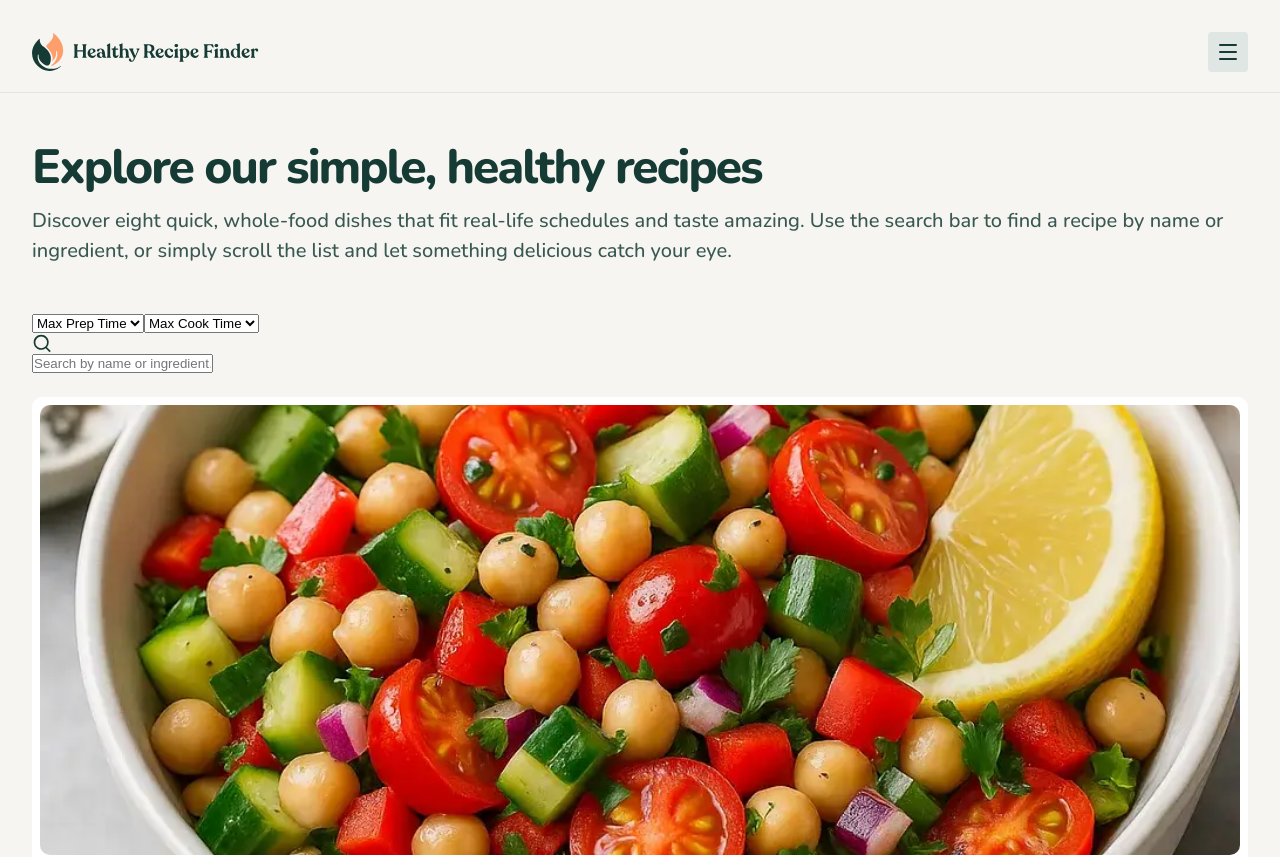
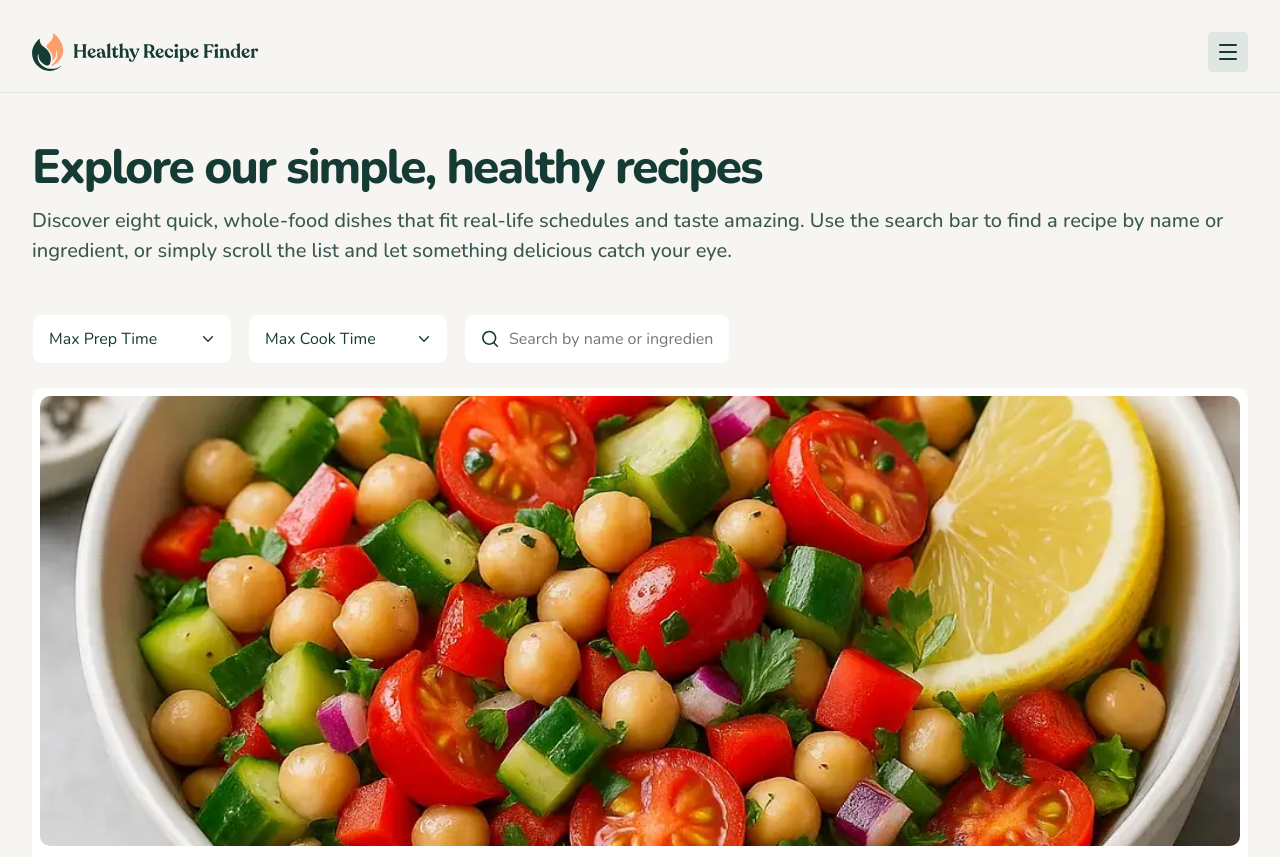
Before and after one commit to EdwardShanahan09/fm-recipe-finder, a React (Vite) app: page /recipes in a window 1280 px wide. Shown: the top 857 px of the page. Built offline with nearby package versions, Linux system fonts and the light colour scheme.

Commit message:
Style the recipe filters

```diff
--- a/src/pages/Recipes/RecipeFilters/RecipeFilters.css
+++ b/src/pages/Recipes/RecipeFilters/RecipeFilters.css
@@ -1,14 +1,93 @@
 .filters {
   margin-bottom: 2.4rem;
+  display: grid;
+  gap: 1.6rem;
+}
+
+.filters__select-wrap {
+  position: relative;
+}
+
+.filters__select,
+.filters__search-input {
+  background-color: var(--color-neutral-0);
+  color: var(--color-neutral-900);
+  font-family: var(--primary-font);
+  font-size: 1.6rem;
+  line-height: 1.5;
+  width: 100%;
+  border: 1px solid var(--color-neutral-300);
+  border-radius: 1rem;
+  padding: 1.2rem 1.6rem;
+}
+
+.filters__select {
+  appearance: none;
+  padding-right: 4.4rem;
+}
+
+.filters__select-icon {
+  position: absolute;
+  right: 1.6rem;
+  top: 50%;
+  transform: translateY(-50%);
+  width: 1.6rem;
+  height: 1.6rem;
+  pointer-events: none;
+}
+
+.filters__search {
+  position: relative;
+}
+
+.filters__search img {
+  position: absolute;
+  top: 50%;
+  left: 1.6rem;
+  transform: translateY(-50%);
+  width: 2rem;
+  height: 2rem;
+}
+
+.filters__search-input {
+  padding-left: 4.4rem;
 }
 
 @media (min-width: 768px) {
+  .filters {
+    grid-template-columns: repeat(3, minmax(0, auto));
+    justify-content: start;
+    align-items: center;
+  }
+
+  .filters__select-wrap {
+    width: 20rem;
+  }
+
+  .filters__search {
+    width: min(40rem, 100%);
+  }
 }
 
 @media (min-width: 1440px) {
   .filters {
     display: flex;
     align-items: center;
-    justify-content: space-between;
+    gap: 1.6rem;
+  }
+
+  .filters__select-wrap {
+    width: auto;
+  }
+
+  .filters__select {
+    width: 18.1rem;
+    flex: 0 0 18.1rem;
+  }
+
+  .filters__search {
+    width: 32rem;
+    margin-left: auto;
+    grid-column: auto;
   }
 }
--- a/src/pages/Recipes/RecipeFilters/RecipeFilters.jsx
+++ b/src/pages/Recipes/RecipeFilters/RecipeFilters.jsx
@@ -1,5 +1,7 @@
 import SearchIcon from "../../../assets/icons/icon-search.svg";
+import ChevronIcon from "../../../assets/icons/icon-chevron.svg";
 import "./RecipeFilters.css";
+
 const RecipeFilters = ({
   search,
   setSearch,
@@ -10,7 +12,9 @@ const RecipeFilters = ({
 }) => {
   return (
     <section className="filters">
+      <div className="filters__select-wrap">
         <select
+          className="filters__select"
           value={maxPrepTime}
           onChange={(e) => setMaxPrepTime(e.target.value)}
           name="prep-time"
@@ -21,8 +25,12 @@ const RecipeFilters = ({
           <option value="5">5 Minutes</option>
           <option value="10">10 Minutes</option>
         </select>
+        <img className="filters__select-icon" src={ChevronIcon} alt="" />
+      </div>
 
+      <div className="filters__select-wrap">
         <select
+          className="filters__select"
           value={maxCookTime}
           onChange={(e) => {
             setMaxCookTime(e.target.value);
@@ -37,11 +45,14 @@ const RecipeFilters = ({
           <option value="15">15 Minutes</option>
           <option value="20">20 Minutes</option>
         </select>
+        <img className="filters__select-icon" src={ChevronIcon} alt="" />
+      </div>
 
       <div className="filters__search">
         <img src={SearchIcon} alt="Search Icon" />
 
         <input
+          className="filters__search-input"
           value={search}
           onChange={(e) => setSearch(e.target.value)}
           placeholder="Search by name or ingredient…"
```
Also changed, not shown: src/assets/icons/icon-chevron.svg (added). Lines whose indentation alone changed are shown as unchanged.
